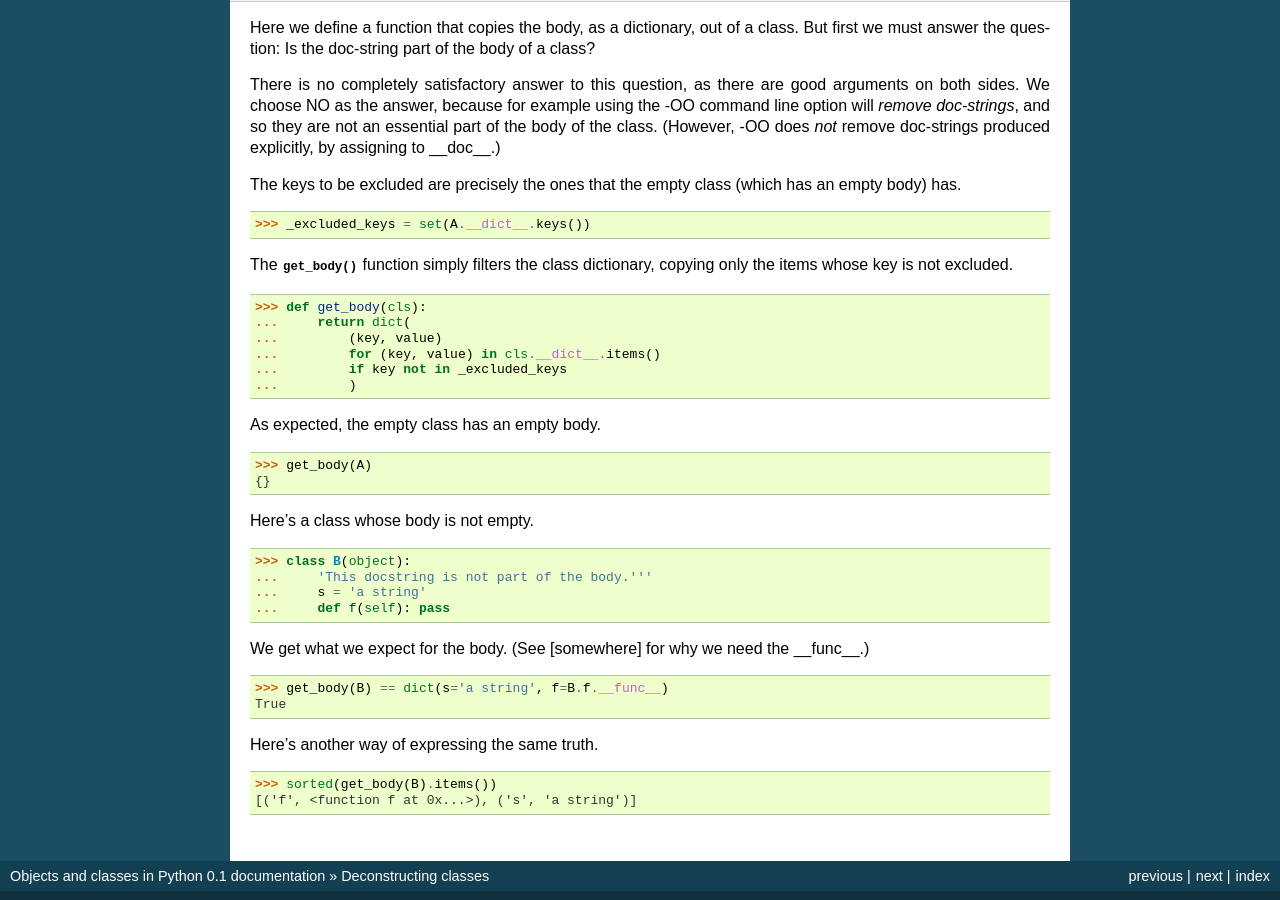
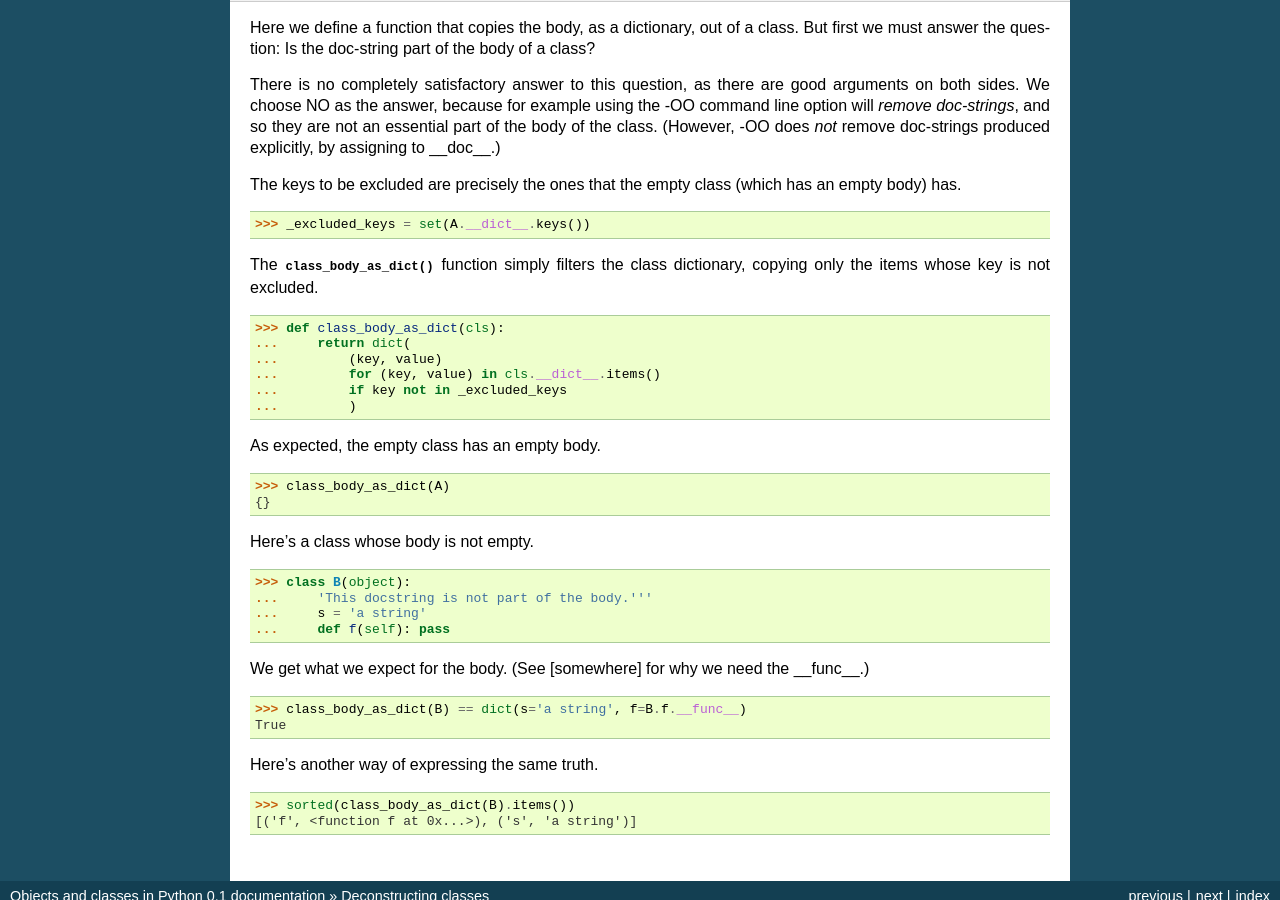
Before and after one commit to nazrulworld/jfine-python-classes-tutorial, a Sphinx documentation site: the page built from source/deconstruct.rst, in a window 1280 px wide and 900 px high, scrolled down 1196 px. Built offline with Sphinx 7.4.7, drawn with Linux system fonts in a browser that asks for light colours.

Commit message:
Rename get_body to class_body_as_dict.

```diff
--- a/source/class-body-decorators.rst
+++ b/source/class-body-decorators.rst
@@ -12,13 +12,13 @@ by use of class body decorators.
 
 .. testsetup::
 
-   from jfine.classtools import get_body
+   from jfine.classtools import class_body_as_dict
 
    # For use later.
    def class_body_decorator(fn):
 
       def wrapped_fn(cls):
-          return fn(**get_body(cls))
+          return fn(**class_body_as_dict(cls))
 
       return wrapped_fn
 
@@ -75,7 +75,7 @@ class and returns a property.
 
 >>> def class_body_as_property(cls):
 ...
-...     return property(**get_body(cls))
+...     return property(**class_body_as_dict(cls))
 
 Here is an example of its use.  We add a property called value, which
 stores its data in _value (which by Python convention is private).  In
--- a/source/deconstruct.rst
+++ b/source/deconstruct.rst
@@ -83,10 +83,10 @@ The keys to be excluded are precisely the ones that the empty class
 
 >>> _excluded_keys = set(A.__dict__.keys())
 
-The :func:`get_body` function simply filters the class dictionary,
-copying only the items whose key is not excluded.
+The :func:`class_body_as_dict` function simply filters the class
+dictionary, copying only the items whose key is not excluded.
 
->>> def get_body(cls):
+>>> def class_body_as_dict(cls):
 ...     return dict(
 ...         (key, value)
 ...         for (key, value) in cls.__dict__.items()
@@ -95,7 +95,7 @@ copying only the items whose key is not excluded.
 
 As expected, the empty class has an empty body.
 
->>> get_body(A)
+>>> class_body_as_dict(A)
 {}
 
 Here's a class whose body is not empty.
@@ -109,10 +109,10 @@ Here's a class whose body is not empty.
 We get what we expect for the body.  (See [somewhere] for why we need
 the __func__.)
 
->>> get_body(B) == dict(s='a string', f=B.f.__func__)
+>>> class_body_as_dict(B) == dict(s='a string', f=B.f.__func__)
 True
 
 Here's another way of expressing the same truth.
 
->>> sorted(get_body(B).items())
+>>> sorted(class_body_as_dict(B).items())
 [('f', <function f at 0x...>), ('s', 'a string')]
```
